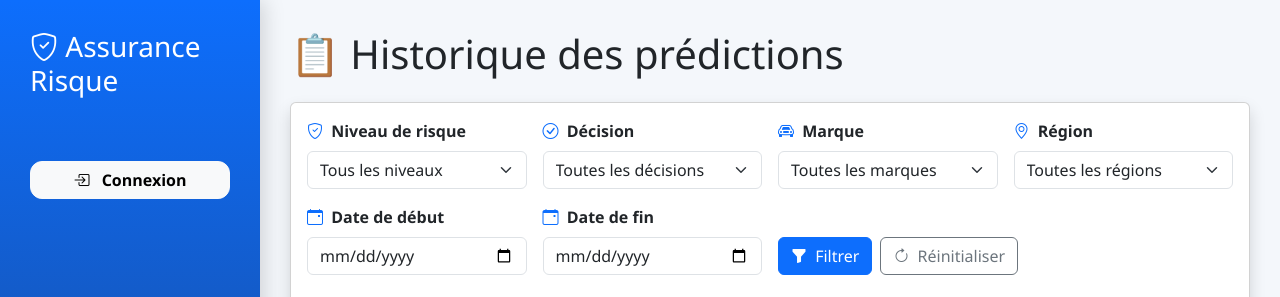
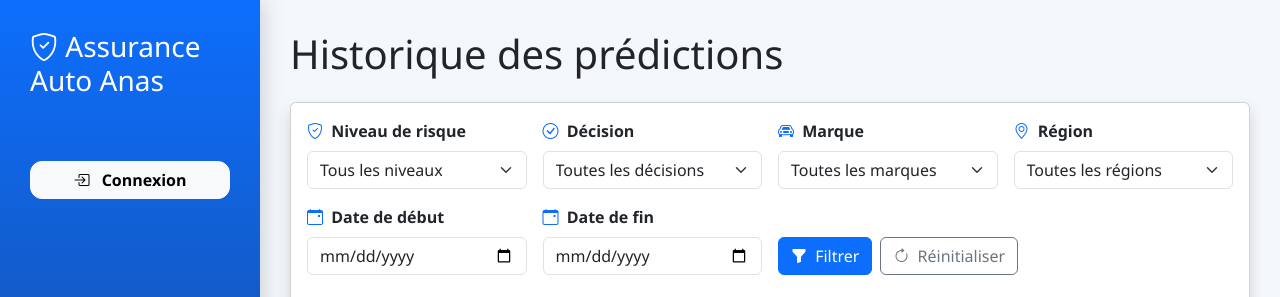
Before and after one commit to anasbenslimane/assurance_risque, a Django app: template dashboard/templates/dashboard/history.html in a window 1280 px wide; the page is wider, and only the part inside the window is pictured. Shown: the top 297 px of that part. Run offline with Django 3.2, Linux system fonts and the light colour scheme; the template is opened without the code that fills it, so the values that code supplies are empty.

Commit message:
Nettoyage du projet et mise a jour de la plateforme

```diff
--- a/dashboard/templates/dashboard/base.html
+++ b/dashboard/templates/dashboard/base.html
@@ -85,7 +85,7 @@
 
         <h3 class="mb-5">
             <i class="bi bi-shield-check"></i>
-            Assurance Risque
+            Assurance Auto Anas
         </h3>
 
         <div class="nav flex-column">
--- a/dashboard/templates/dashboard/history.html
+++ b/dashboard/templates/dashboard/history.html
@@ -4,7 +4,7 @@
 
 {% block content %}
 
-<h1 class="mb-4">📋 Historique des prédictions</h1>
+<h1 class="mb-4"> Historique des prédictions</h1>
 
 <div class="card shadow">
 
```
Also changed, not shown: db.sqlite3 (deleted), 1 other file.
